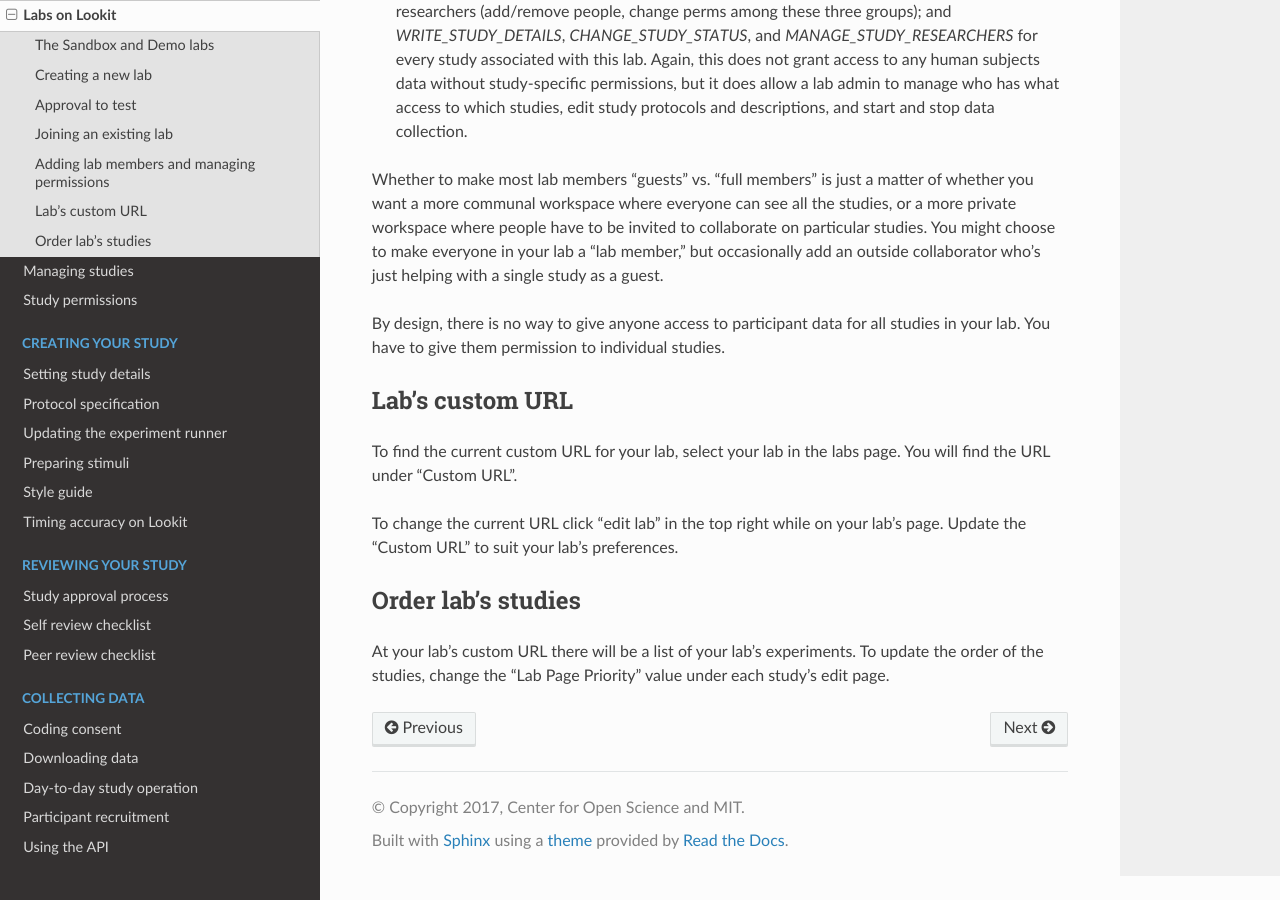
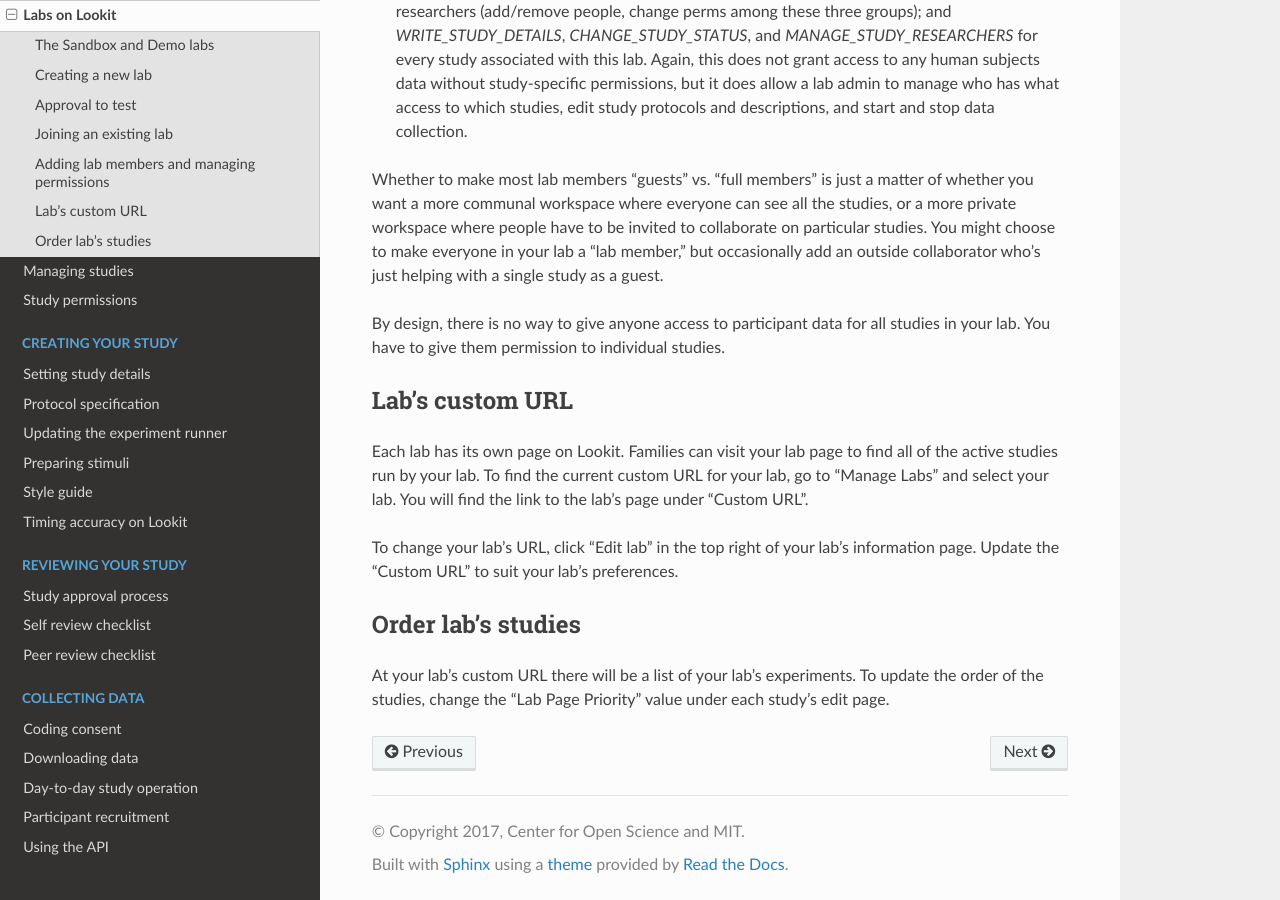
Before and after one commit to lookit/lookit-docs, a Sphinx documentation site: the page built from docs/source/researchers-manage-org.rst, in a window 1280 px wide and 900 px high, scrolled down 3403 px. Built offline with Sphinx 7.4.7 and the Read the Docs theme 2.0.0, drawn with Linux system fonts in a browser that asks for light colours.

Commit message:
suggested edits for lab custom URL section

```diff
--- a/docs/source/researchers-manage-org.rst
+++ b/docs/source/researchers-manage-org.rst
@@ -88,9 +88,9 @@ By design, there is no way to give anyone access to participant data for all stu
 Lab's custom URL
 --------------------------------------------------------
 
-To find the current custom URL for your lab, select your lab in the labs page.  You will find the URL under "Custom URL".
+Each lab has its own page on Lookit. Families can visit your lab page to find all of the active studies run by your lab. To find the current custom URL for your lab, go to "Manage Labs" and select your lab. You will find the link to the lab's page under "Custom URL".
 
-To change the current URL click "edit lab" in the top right while on your lab's page.  Update the "Custom URL" to suit your lab's preferences.
+To change your lab's URL, click "Edit lab" in the top right of your lab's information page. Update the "Custom URL" to suit your lab's preferences.
 
 --------------------------------------------------------
 Order lab's studies
```
